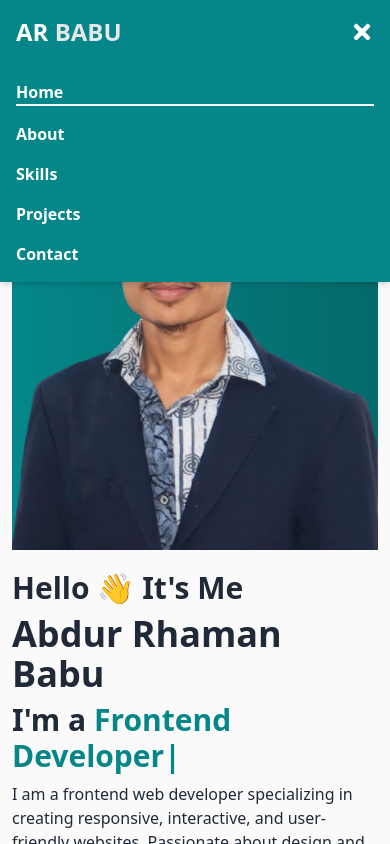
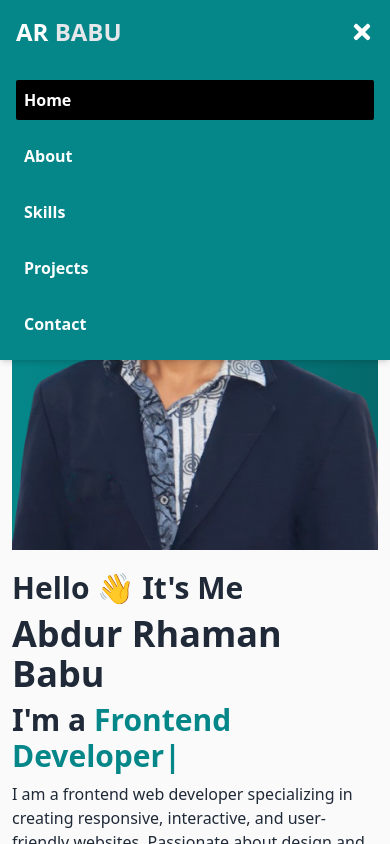
Before and after one commit to abdur-rhaman-babu/my-portfolio, a React (Vite) app: page / in a window 390 px wide. Both pictures are taken after a click on the button 362 px from the left and 32 px from the top of the page. Shown: the top 844 px of the page. Built offline with nearby package versions, Linux system fonts and the light colour scheme.

Commit message:
navbar design

```diff
--- a/src/Shared/Navbar/Navbar.jsx
+++ b/src/Shared/Navbar/Navbar.jsx
@@ -85,8 +85,8 @@ const Navbar = () => {
                   scrollToSection(link.id);
                   setIsOpen(false);
                 }}
-                className={`relative text-white font-semibold cursor-pointer hover:text-gray-200 transition ${
-                  activeSection === link.id ? "border-b-2 border-white" : ""
+                className={`relative text-white font-semibold cursor-pointer p-2 hover:bg-black rounded-sm transition ${
+                  activeSection === link.id ? "bg-black" : ""
                 }`}
                 key={link.name}
               >
```
